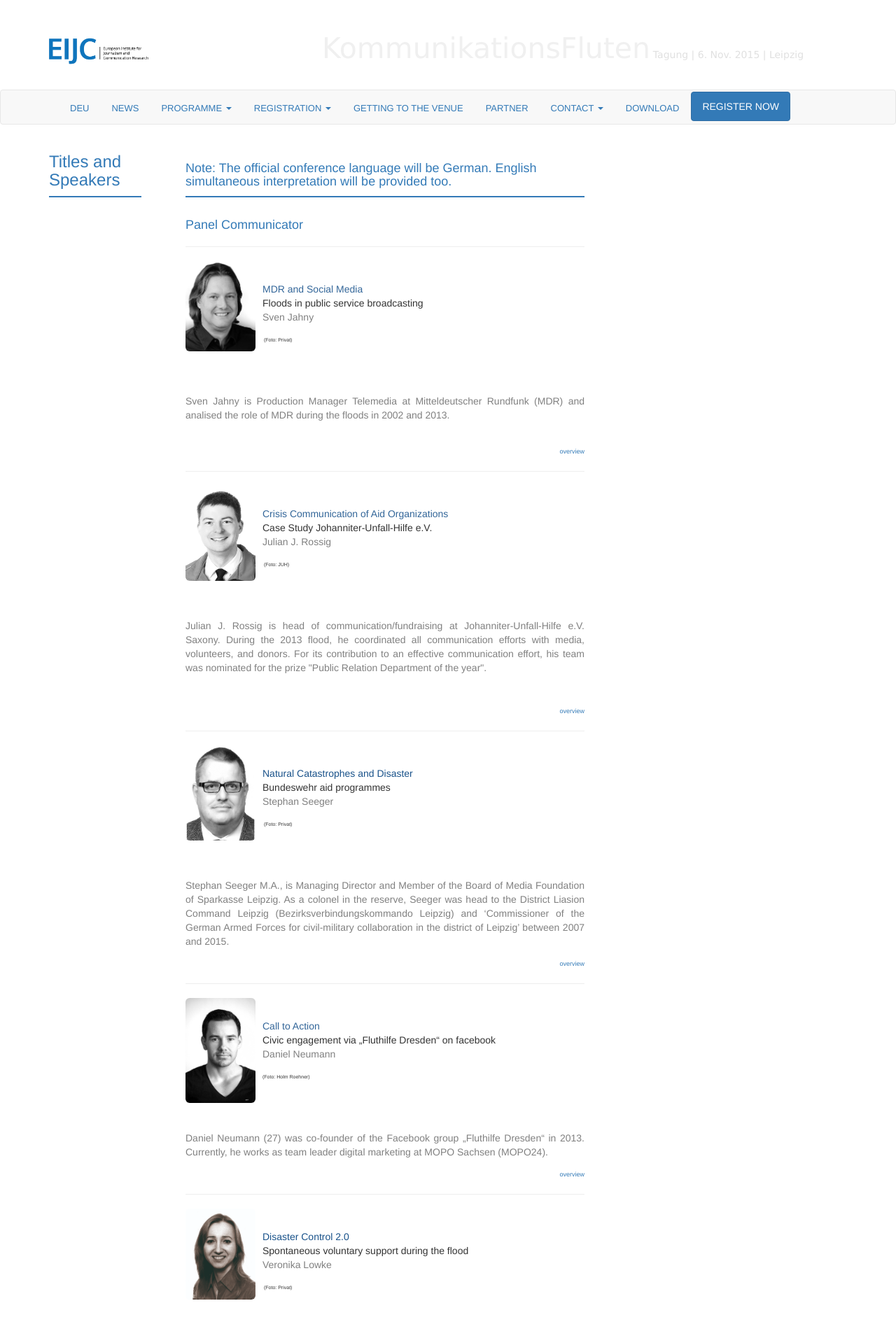
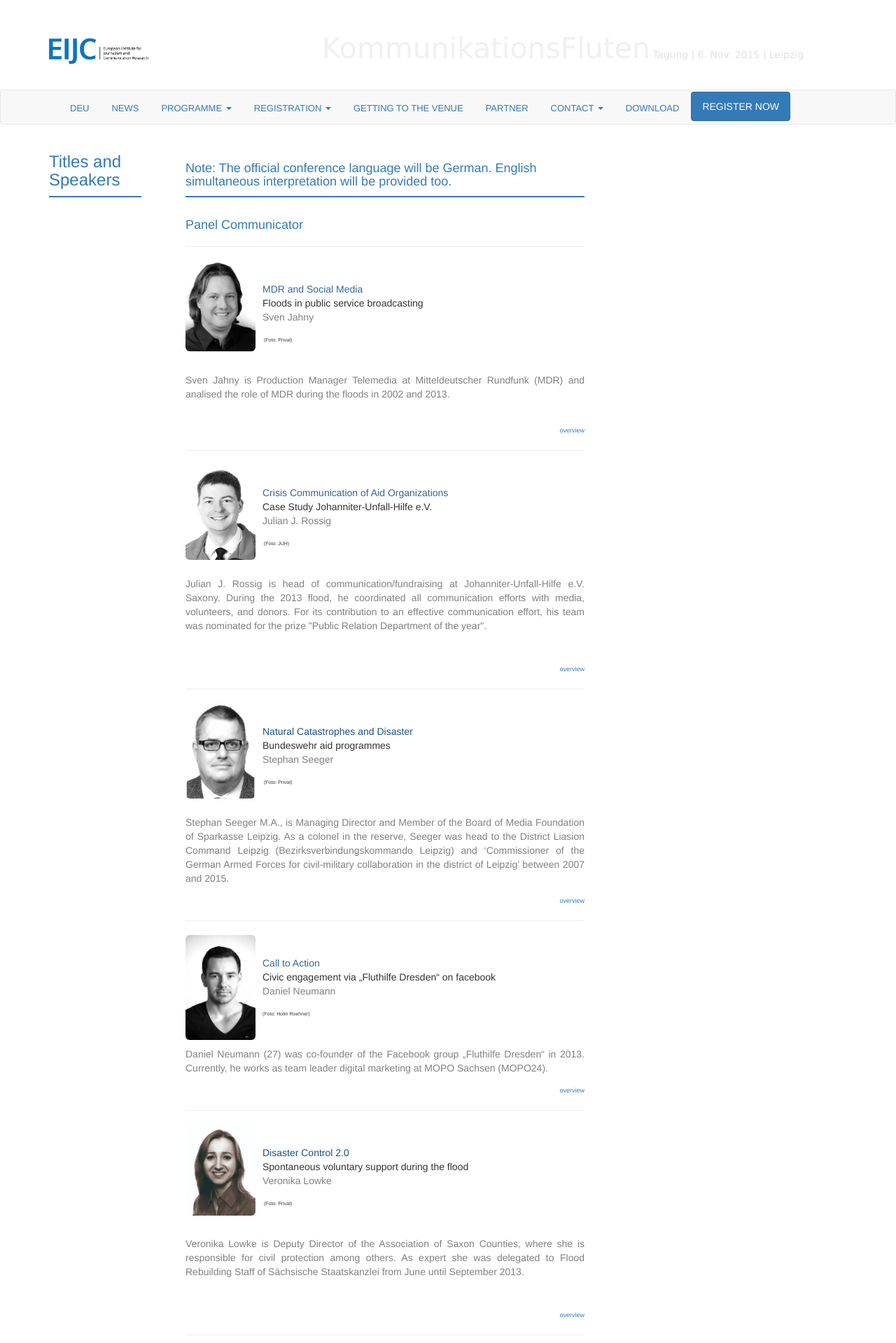
Before and after one commit to susedev/test, a Jekyll site: the page built from titles-and-speakers.html, in a window 1280 px wide. Shown: the top 1919 px of the page at 70% size. Built offline with Jekyll 4.4.1, drawn with Linux system fonts in a browser that asks for light colours; nearby versions of some CDN libraries.

Commit message:
Edit from JekyllCMS

```diff
--- a/titles-and-speakers.html
+++ b/titles-and-speakers.html
@@ -21,8 +21,6 @@ Floods in public service broadcasting<br />
 
 <p>&nbsp;</p>
 
-<p style="text-align: justify;">&nbsp;</p>
-
 <p style="text-align: justify;"><span style="color: #808080;">Sven Jahny is Production Manager Telemedia at Mitteldeutscher Rundfunk (MDR) and analised the role of MDR during the floods in 2002 and 2013. &nbsp; </span><br />
 &nbsp;</p>
 
@@ -40,8 +38,6 @@ Case Study Johanniter-Unfall-Hilfe e.V.<br />
 <p><span style="font-size:7px;">&nbsp;</span><span style="font-size:7px;">(Foto: JUH)</span></p>
 
 <p>&nbsp;</p>
-
-<p style="text-align: justify;">&nbsp;</p>
 
 <p style="text-align: justify;"><span style="color: #808080;">Julian J. Rossig is head of communication/fundraising at Johanniter-Unfall-Hilfe e.V. Saxony. During the 2013 flood, he coordinated all communication efforts with media, volunteers, and donors. For its contribution to an effective communication effort, his team was nominated for the prize &quot;Public Relation Department of the year&quot;.</span></p>
 
@@ -62,8 +58,6 @@ Bundeswehr aid programmes<br />
 
 <p>&nbsp;</p>
 
-<p style="text-align: justify;">&nbsp;</p>
-
 <p style="text-align: justify;"><span style="color:#808080;">Stephan Seeger M.A.,<b> </b>is Managing Director and Member of the Board of Media Foundation of Sparkasse Leipzig. As a colonel in the reserve, Seeger was head to the District Liasion Command Leipzig (Bezirksverbindungskommando Leipzig) and &lsquo;Commissioner of the German Armed Forces for civil-military collaboration in the district of Leipzig&rsquo; between 2007 and 2015. </span></p>
 
 <p style="text-align: right;"><span style="color: #808080;"><span style="font-size: xx-small;"><a href="{{ site.base_url }}/programme.html">overview</a></span> </span></p>
@@ -81,8 +75,6 @@ Civic engagement via &bdquo;Fluthilfe Dresden&ldquo; on facebook<br />
 
 <p>&nbsp;</p>
 
-<p style="text-align: justify;">&nbsp;</p>
-
 <p style="text-align: justify;"><span style="color: #808080;">Daniel Neumann (27) was co-founder of the Facebook group &bdquo;Fluthilfe Dresden&ldquo; in 2013. Currently, he works as team leader digital marketing at MOPO Sachsen (MOPO24).&nbsp; </span></p>
 
 <p style="text-align: right;"><span style="color: #808080;"><span style="font-size: xx-small;"><a href="{{ site.base_url }}/programme.html">overview</a></span> </span></p>
@@ -99,8 +91,6 @@ Spontaneous voluntary support during the flood<br />
 <p><span style="font-size:7px;">&nbsp;</span><span style="font-size:7px;">(Foto: Privat)</span></p>
 
 <p>&nbsp;</p>
-
-<p style="text-align: justify;">&nbsp;</p>
 
 <p style="text-align: justify;"><span style="color: #808080;">Veronika Lowke is Deputy Director of the Association of Saxon Counties, where she is responsible for civil protection among others. As expert she was delegated to Flood Rebuilding Staff of S&auml;chsische Staatskanzlei from June until September 2013.</span></p>
 
@@ -145,8 +135,6 @@ Crisis Communication during flood disasters - old structures and new challenges<
 
 <p>&nbsp;</p>
 
-<p>&nbsp;</p>
-
 <p style="text-align: justify;"><span style="color:#808080;">Dr. Christian Kuhlicke is Senior Researcher at the Department of Urban and Environmental Sociology at the Helmholtz Centre for Environmental Research (UFZ). He investigates the meaning of communication between institutions and public during the floods of 2002 and 2013.</span></p>
 
 <p style="text-align: right;"><span style="color: #808080;"><span style="font-size: xx-small;"><a href="{{ site.base_url }}/programme.html">overview</a></span> </span></p>
@@ -160,8 +148,6 @@ Crisis Communication during flood disasters - old structures and new challenges<
 <span style="color: #808080;">Dr. Jan Daňhelka</span></p>
 
 <p><span style="font-size:7px;">&nbsp;</span><span style="font-size:7px;">(Foto: Privat)</span></p>
-
-<p>&nbsp;</p>
 
 <p>&nbsp;</p>
 
@@ -182,6 +168,8 @@ A european security system for language and image analysis<br />
 
 <p><span style="font-size:7px;">&nbsp;</span><span style="font-size:7px;">(Foto: Privat)</span></p>
 
+<p style="text-align: justify;">&nbsp;</p>
+
 <p style="text-align: justify;"><span style="color:#808080;">Gerhard Heyer holds the Chair on Natural Language Processing at the Computer Science Department of the University of Leipzig since 1994. He also works as one of the directors of&nbsp; the Institute for Applied Informatics (INFAI), which is an adjunct institute of the University of Leipzig. His field of interest is focused on automatic processing of natural language text with applications in the area of text mining, information retrieval and search as well as knowledge management.</span></p>
 
 <p style="text-align: right;"><span style="color: #808080;"><span style="font-size: xx-small;"><a href="{{ site.base_url }}/programme.html">overview</a></span> </span></p>
@@ -196,6 +184,8 @@ An overview focussing on natural disasters or flood disasters<br />
 <span style="color: #808080;">Prof. Maria Teresa Musacchio</span></p>
 
 <p><span style="font-size:7px;">&nbsp;</span><span style="font-size:7px;">(Foto: Privat)</span></p>
+
+<p style="text-align: justify;">&nbsp;</p>
 
 <p style="text-align: justify;"><span style="color:#808080;">Maria Teresa Musacchio is an expert in special languages, specialist translation and terminology and researcher in corpus linguistics and intercultural communication with a focus on intercultural communication and public communication of science. She has been associate professor of English Linguistics, Translation and Terminology since 2002.</span></p>
 
```
